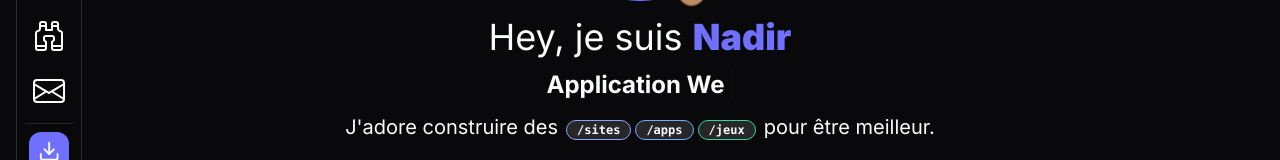
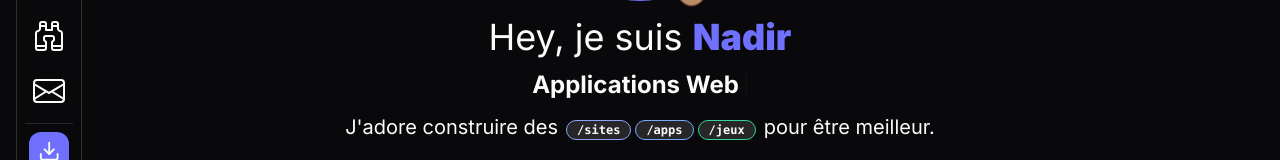
Before and after one commit to nadirgharbi/portfolio-BTS, a React (Vite) app: page / in a window 1280 px wide. Shown: the part 397-557 px from the top of the page. Built offline with nearby package versions, Linux system fonts and the light colour scheme.

Commit message:
deploy on vps

```diff
--- a/src/views/Home.tsx
+++ b/src/views/Home.tsx
@@ -8,7 +8,7 @@ import CVNadir from "@/assets/cv-nadir.pdf";
 import { Tooltip } from "react-tooltip";
 
 export const Home = () => {
-	const words = ["Développeur Front", "Application Web & Mobile", "UX/UI Designer", "Étudiant en alternance"];
+	const words = ["Développeur Front", "Applications Web & Mobile", "UX/UI Designer", "Étudiant en alternance"];
 	return (
 		<>
 			<div className="h-screen flex flex-col justify-center items-center gap-5 px-4 py-12 lg:px-32 text-center text-primary dark:text-default bg-white dark:bg-primary">
```
